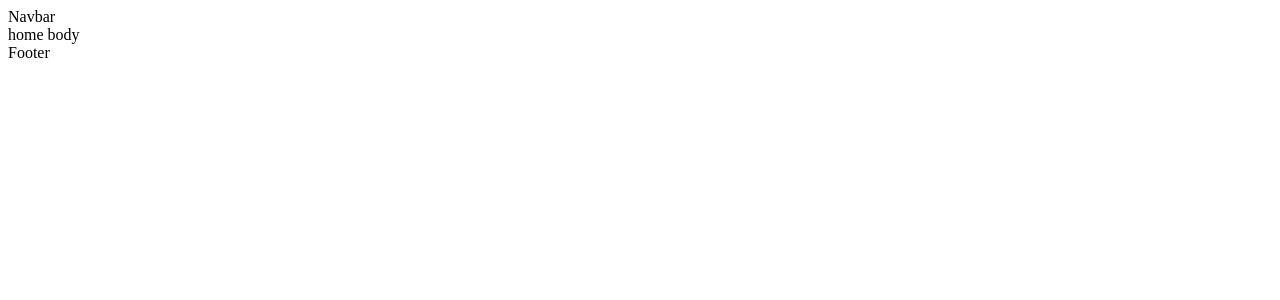
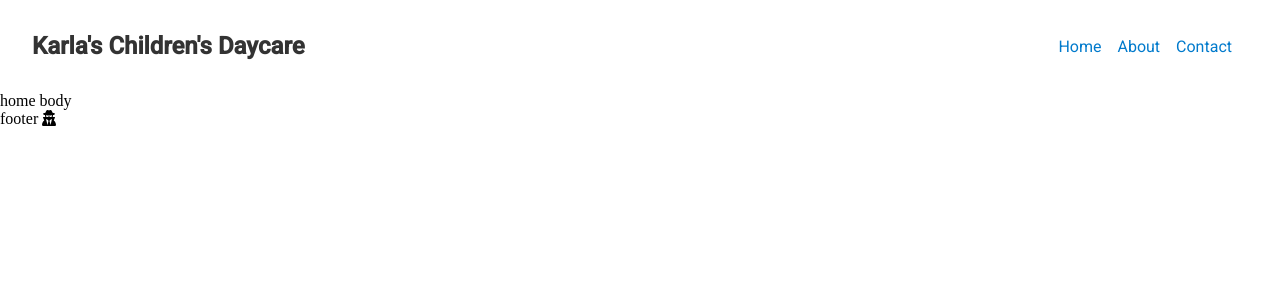
Before and after one commit to Aleroms/Karlasdaycare_website, a Vue app: page / in a window 1280 px wide. Shown: the top 300 px of the page. Built offline with nearby package versions, Linux system fonts and the light colour scheme.

Commit message:
basic footer

```diff
--- a/index.html
+++ b/index.html
@@ -3,6 +3,12 @@
   <head>
     <meta charset="UTF-8" />
     <link rel="icon" href="/favicon.ico" />
+    <link rel="preconnect" href="https://fonts.googleapis.com" />
+    <link rel="preconnect" href="https://fonts.gstatic.com" crossorigin />
+    <link
+      href="https://fonts.googleapis.com/css2?family=Roboto:ital,wght@0,400;0,500;1,400&display=swap"
+      rel="stylesheet"
+    />
     <meta name="viewport" content="width=device-width, initial-scale=1.0" />
     <!-- Meta Description -->
     <meta
--- a/package.json
+++ b/package.json
@@ -14,6 +14,11 @@
     "format": "prettier --write src/"
   },
   "dependencies": {
+    "@fortawesome/fontawesome-svg-core": "^6.7.1",
+    "@fortawesome/free-brands-svg-icons": "^6.7.1",
+    "@fortawesome/free-regular-svg-icons": "^6.7.1",
+    "@fortawesome/free-solid-svg-icons": "^6.7.1",
+    "@fortawesome/vue-fontawesome": "^3.0.8",
     "pinia": "^2.2.6",
     "vue": "^3.5.13",
     "vue-router": "^4.4.5"
--- a/src/App.vue
+++ b/src/App.vue
@@ -1,5 +1,5 @@
 <script setup lang="ts">
-import Navbar from './components/Navbar.vue'
+import Navbar from './components/navbar/Navbar.vue'
 import Footer from './components/Footer.vue'
 </script>
 
--- a/src/assets/main.css
+++ b/src/assets/main.css
@@ -0,0 +1,29 @@
+.roboto-regular {
+  font-weight: 400;
+  font-style: normal;
+}
+
+.roboto-medium {
+  font-weight: 500;
+  font-style: normal;
+}
+
+.roboto-regular-italic {
+  font-weight: 400;
+  font-style: italic;
+}
+* {
+  margin: 0;
+  padding: 0;
+}
+
+h1,
+h2,
+h3,
+h4,
+h5,
+h6,
+p,
+a {
+  font-family: 'Roboto', serif;
+}
--- a/src/components/Footer.vue
+++ b/src/components/Footer.vue
@@ -1,8 +1,7 @@
 <!-- eslint-disable vue/multi-word-component-names -->
-<template>
-  <div>Footer</div>
-</template>
-
 <script setup lang="ts"></script>
 
-<style scoped></style>
+<template>
+  footer
+  <font-awesome-icon :icon="['fas', 'user-secret']" />
+</template>
--- a/src/components/Navbar.vue
+++ /dev/null
@@ -1,8 +0,0 @@
-<!-- eslint-disable vue/multi-word-component-names -->
-<template>
-  <div>Navbar</div>
-</template>
-
-<script setup lang="ts"></script>
-
-<style scoped></style>
--- /dev/null
+++ b/src/components/navbar/Navbar.vue
@@ -0,0 +1,169 @@
+<!-- eslint-disable vue/multi-word-component-names -->
+<template>
+  <nav class="nav">
+    <div class="left">
+      <p>Karla's Children's Daycare</p>
+    </div>
+    <div class="right" :class="{ hide: isMobile && !menuOpen }">
+      <ul>
+        <li><RouterLink to="/">Home</RouterLink></li>
+        <li><RouterLink to="/about">About</RouterLink></li>
+        <li><RouterLink to="/contact">Contact</RouterLink></li>
+      </ul>
+    </div>
+    <!-- Hamburger Menu Icon -->
+    <div class="hamburger" v-if="isMobile" @click="toggleMenu">
+      <div :class="{ 'bar': true, 'open': menuOpen }"></div>
+      <div :class="{ 'bar': true, 'open': menuOpen }"></div>
+      <div :class="{ 'bar': true, 'open': menuOpen }"></div>
+    </div>
+    <!-- Mobile Menu -->
+    <div class="mobile-menu" v-if="menuOpen">
+      <ul>
+        <li @click="toggleMenu"><RouterLink to="/">Home</RouterLink></li>
+        <li @click="toggleMenu"><RouterLink to="/about">About</RouterLink></li>
+        <li @click="toggleMenu"><RouterLink to="/contact">Contact</RouterLink></li>
+      </ul>
+    </div>
+  </nav>
+</template>
+
+<script setup lang="ts">
+import { ref, onMounted, onUnmounted } from "vue";
+
+const isMobile = ref(window.innerWidth <= 380);
+const menuOpen = ref(false);
+
+function updateIsMobile() {
+  isMobile.value = window.innerWidth <= 380;
+  if (!isMobile.value) menuOpen.value = false; // Close menu if switching to desktop
+}
+
+function toggleMenu() {
+  menuOpen.value = !menuOpen.value;
+}
+
+onMounted(() => {
+  window.addEventListener("resize", updateIsMobile);
+});
+
+onUnmounted(() => {
+  window.removeEventListener("resize", updateIsMobile);
+});
+</script>
+
+<style scoped>
+.nav {
+  display: flex;
+  align-items: center;
+  justify-content: space-between;
+  margin: 2rem;
+  position: relative;
+  gap: 18px;
+}
+
+.left p {
+  font-size: 1.5rem;
+  font-weight: bold;
+  color: #333;
+}
+
+.right ul {
+  display: flex;
+  align-items: center;
+  justify-content: space-evenly;
+  list-style: none;
+  margin: 0;
+  padding: 0;
+}
+
+.right li {
+  margin-right: 1rem;
+}
+
+.right li a {
+  text-decoration: none;
+  color: #007acc;
+}
+
+.right li a:hover {
+  text-decoration: underline;
+}
+
+.hamburger {
+  display: none;
+  flex-direction: column;
+  justify-content: space-around;
+  width: 30px;
+  height: 25px;
+  cursor: pointer;
+}
+
+.hamburger .bar {
+  width: 100%;
+  height: 4px;
+  background-color: #007acc;
+  border-radius: 5px;
+  transition: transform 0.3s ease;
+}
+
+.hamburger .bar.open:nth-child(1) {
+  transform: translateY(10px) rotate(45deg);
+}
+
+.hamburger .bar.open:nth-child(2) {
+  opacity: 0;
+}
+
+.hamburger .bar.open:nth-child(3) {
+  transform: translateY(-10px) rotate(-45deg);
+}
+
+.mobile-menu {
+  position: absolute;
+  top: 100%;
+  right: 0;
+  background-color: white;
+  box-shadow: 0 4px 6px rgba(0, 0, 0, 0.1);
+  border-radius: 5px;
+  z-index: 1000;
+}
+
+.mobile-menu ul {
+  list-style: none;
+  margin: 0;
+  padding: 1rem;
+}
+
+.mobile-menu li {
+  margin-bottom: 1rem;
+}
+
+.mobile-menu li a {
+  text-decoration: none;
+  color: #007acc;
+}
+
+.mobile-menu li:last-child {
+  margin-bottom: 0;
+}
+
+@media (max-width: 380px) {
+  .right {
+    display: none;
+  }
+
+  .hamburger {
+    display: flex;
+  }
+
+  .mobile-menu {
+    width: 100%;
+  }
+}
+@media(max-width: 600px){
+  .left p {
+    font-size: 1rem;
+  }
+}
+</style>
--- a/src/main.ts
+++ b/src/main.ts
@@ -6,8 +6,11 @@ import { createPinia } from 'pinia'
 import App from './App.vue'
 import router from './router'
 
+import { FontAwesomeIcon } from '@/plugins/fontawesome.js'
+
 const app = createApp(App)
 
+app.component('font-awesome-icon', FontAwesomeIcon)
 app.use(createPinia())
 app.use(router)
 
--- /dev/null
+++ b/src/plugins/fontawesome.js
@@ -0,0 +1,10 @@
+/* import the fontawesome core */
+import { library } from '@fortawesome/fontawesome-svg-core'
+import { FontAwesomeIcon } from '@fortawesome/vue-fontawesome'
+/* import specific icons */
+import { faUserSecret } from '@fortawesome/free-solid-svg-icons'
+
+/* add icons to the library */
+library.add(faUserSecret)
+
+export { FontAwesomeIcon }
```
Also changed, not shown: vitest.config.ts.timestamp-1733421794399-7b83ac52ebc0d.mjs (added, +38 -0 lines), 1 other file (tests, documents, lock files or other folders).
